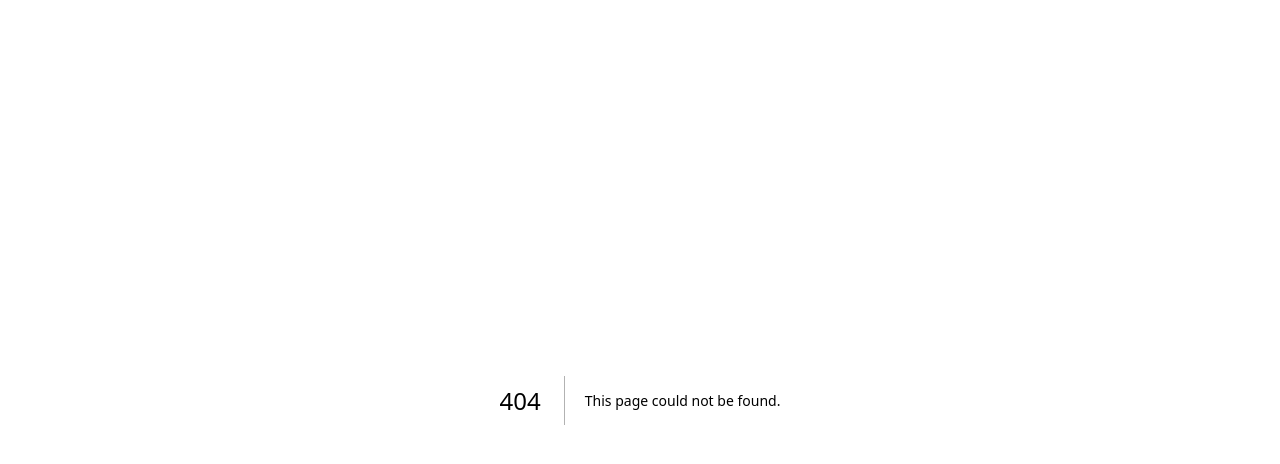
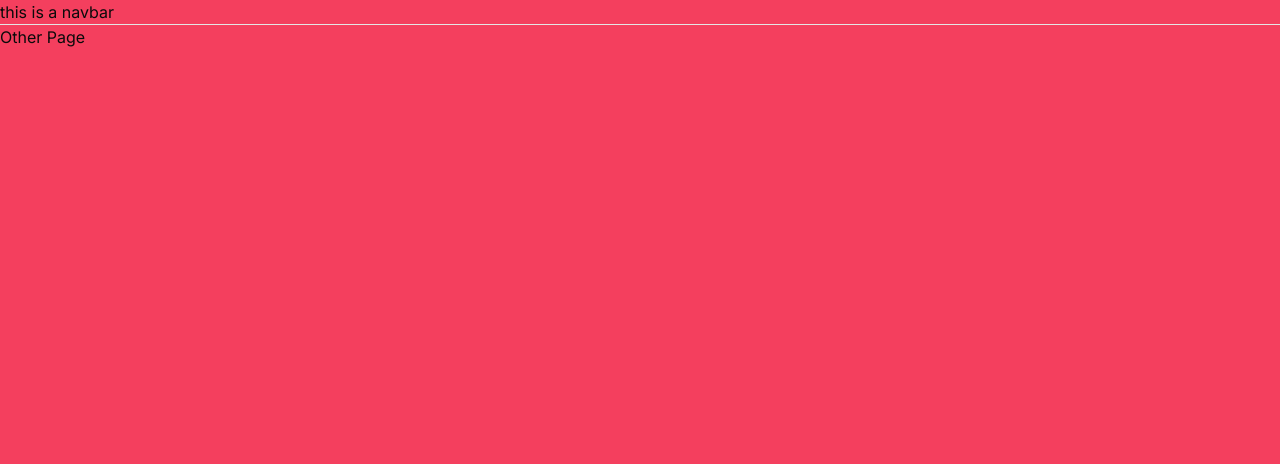
Before and after one commit to code1379/trello-learn, a Next.js app: page /other in a window 1280 px wide. Before the commit this address had no page. Shown: the top 464 px of the page. Built offline with nearby package versions, Linux system fonts and the light colour scheme.

Commit message:
feat: nextjs 文件目录结构说明

```diff
--- /dev/null
+++ b/app/(test)/layout.tsx
@@ -0,0 +1,12 @@
+// next 中不需要引入 React
+const TestLayout = ({ children }: { children: React.ReactNode }) => {
+  return (
+    <div className="bg-rose-500 h-full">
+      <div>this is a navbar</div>
+      <hr />
+      {children}
+    </div>
+  );
+};
+
+export default TestLayout;
--- /dev/null
+++ b/app/(test)/other/page.tsx
@@ -0,0 +1,5 @@
+const OtherPage = () => {
+  return <div>Other Page</div>;
+};
+
+export default OtherPage;
--- /dev/null
+++ b/app/(test)/something/page.tsx
@@ -0,0 +1,6 @@
+// 可以直接通过 /something 访问到这个page。所以外面 (test)/page.tsx 可以作为 layout
+const SomethingPage = () => {
+  return <div>SomethingPage</div>;
+};
+
+export default SomethingPage;
--- /dev/null
+++ b/app/example/page.tsx
@@ -0,0 +1,7 @@
+import React from "react";
+
+const ExamplePage = () => {
+  return <div>Example</div>;
+};
+
+export default ExamplePage;
--- a/app/globals.css
+++ b/app/globals.css
@@ -2,6 +2,11 @@
 @tailwind components;
 @tailwind utilities;
 
+html,
+body,
+:root {
+  height: 100%;
+}
 @layer base {
   :root {
     --background: 0 0% 100%;
--- /dev/null
+++ b/app/users/[id]/page.tsx
@@ -0,0 +1,5 @@
+const IdPage = ({ params }: { params: { id: string } }) => {
+  return <div>id : {params.id}</div>;
+};
+
+export default IdPage;
```
Also changed, not shown: app/(test)/readme.md (added).
